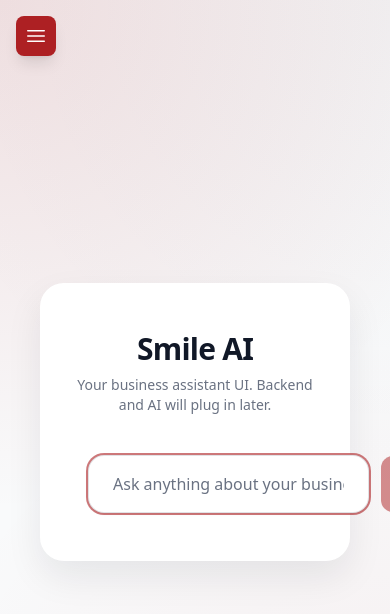
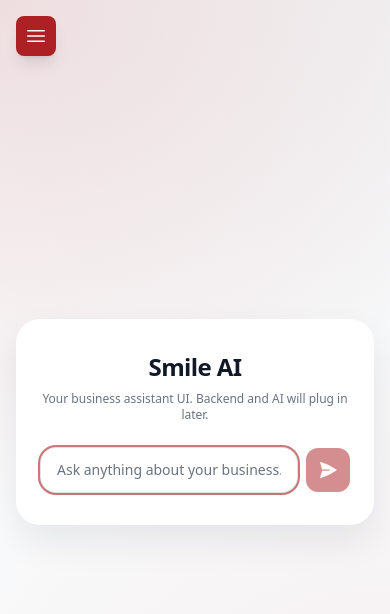
Before and after one commit to abakarovy/alpha_webapp, a React (Vite) app: page / in a window 390 px wide. Shown: the top 614 px of the page. Built offline with nearby package versions, Linux system fonts and the light colour scheme.

Commit message:
adaptive issues fix

```diff
--- a/src/components/Layout.tsx
+++ b/src/components/Layout.tsx
@@ -87,9 +87,6 @@ export function Layout() {
           >
             <XMarkIcon className="h-6 w-6" />
           </button>
-        </div>
-        <div className="mb-6 text-sm font-semibold tracking-tight text-gray-200 flex justify-center">
-          <img src='https://alfabank.servicecdn.ru/site-upload/31/99/10565/D_red_logo.svg'/>
         </div>
 
         <nav className="space-y-2 text-xs text-gray-500">
--- a/src/pages/LandingPage.tsx
+++ b/src/pages/LandingPage.tsx
@@ -62,19 +62,19 @@ export function LandingPage() {
 
   return (
     <div className="flex flex-1 items-center">
-      <div className="w-full px-10 sm:px-24">
-        <div className="surface-card mx-auto max-w-3xl rounded-3xl px-8 py-12 text-center sm:px-12 sm:py-16 space-y-10">
+      <div className="w-full px-4 sm:px-10 lg:px-24">
+        <div className="surface-card mx-auto max-w-3xl rounded-3xl px-4 py-8 text-center sm:px-8 sm:py-12 lg:px-12 lg:py-16 space-y-6 sm:space-y-10">
           <div className="space-y-2">
-            <h1 className="text-3xl font-semibold tracking-tight sm:text-4xl">
+            <h1 className="text-2xl font-semibold tracking-tight sm:text-3xl lg:text-4xl">
               {t('landing.title')}
             </h1>
-            <p className="text-sm text-gray-500 sm:text-[15px]">
+            <p className="text-xs text-gray-500 sm:text-sm lg:text-[15px]">
               {t('landing.subtitle')}
             </p>
           </div>
 
-          <form onSubmit={handleSubmit} className="mt-8 px-4 sm:px-8">
-            <div className="flex items-center gap-3">
+          <form onSubmit={handleSubmit} className="mt-6 sm:mt-8 px-2 sm:px-4 lg:px-8">
+            <div className="flex items-center gap-2 sm:gap-3 min-w-0">
               <input
                 type="text"
                 value={input}
@@ -82,16 +82,16 @@ export function LandingPage() {
                 onKeyDown={handleKeyDown}
                 placeholder={t('landing.placeholder')}
                 disabled={isLoading}
-                className="surface-input flex-1 rounded-2xl px-6 py-4 text-base shadow-sm placeholder:text-gray-500 focus:outline-none focus:ring-2 focus:ring-[#AD2023]/60 sm:text-lg border disabled:opacity-50"
+                className="surface-input flex-1 min-w-0 rounded-2xl px-4 py-3 text-sm shadow-sm placeholder:text-gray-500 focus:outline-none focus:ring-2 focus:ring-[#AD2023]/60 sm:px-6 sm:py-4 sm:text-base lg:text-lg border disabled:opacity-50"
                 autoFocus
               />
               <button
                 type="submit"
                 disabled={!input.trim() || isLoading}
-                className="flex items-center justify-center rounded-xl bg-[#AD2023] p-4 text-white hover:bg-[#AD2023]/90 disabled:opacity-50 disabled:cursor-not-allowed transition-colors"
+                className="flex shrink-0 items-center justify-center rounded-xl bg-[#AD2023] p-3 text-white hover:bg-[#AD2023]/90 disabled:opacity-50 disabled:cursor-not-allowed transition-colors sm:p-4"
                 aria-label={t('chat.send')}
               >
-                <PaperAirplaneIcon className="h-6 w-6" />
+                <PaperAirplaneIcon className="h-5 w-5 sm:h-6 sm:w-6" />
               </button>
             </div>
           </form>
```
